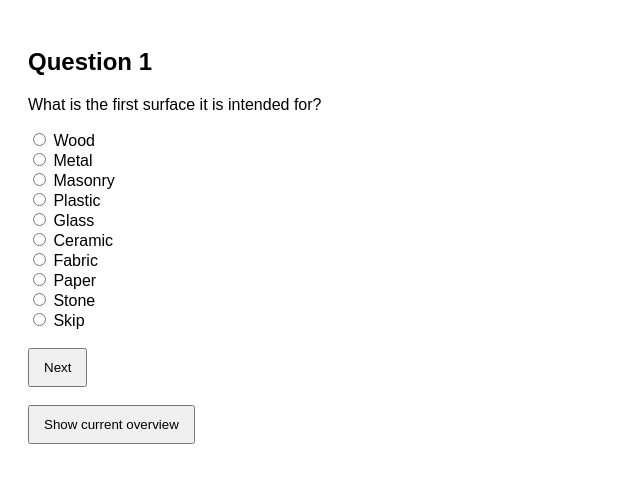
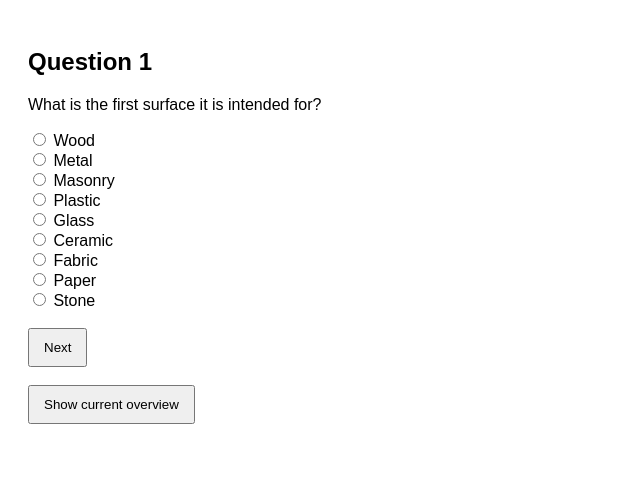
Before and after one commit to JasperK04/KTP, a Flask app: page /question in a window 1280 px wide. Shown: the top 483 px of the page, without its empty margins (0-640 px from the left). Run offline with Flask 3, Linux system fonts and the light colour scheme.

Commit message:
remove option to skip first 2 questions

```diff
--- a/cli_test.py
+++ b/cli_test.py
@@ -87,10 +87,12 @@ def ask_question(question, engine: InferenceEngine, question_history: list) -> a
     elif question.type == QuestionType.CHOICE:
         for idx, choice in enumerate(question.choices, 1):
             print(f"  [{idx}] {choice}")
-        print("  [s] Skip")
+
+        if question.id not in ["material_type", "material_type_2"]:
+            print("  [s] Skip")
 
         while True:
-            answer = input("Your answer (number or 's' to skip): ").strip().lower()
+            answer = input("Your answer (nr): ").strip().lower()
             if answer == "s":
                 return None
             try:
--- a/src/app/templates/question.html
+++ b/src/app/templates/question.html
@@ -32,10 +32,12 @@
         {% endfor %}
     {% endif %}
 
-    <label>
-        <input type="radio" name="answer" value="skip">
-        Skip
-    </label><br>
+    {% if question.id not in ["material_type", "material_type_2"]: %}
+        <label>
+            <input type="radio" name="answer" value="skip">
+            Skip
+        </label><br>
+    {% endif %}
 
     <br>
 
```
